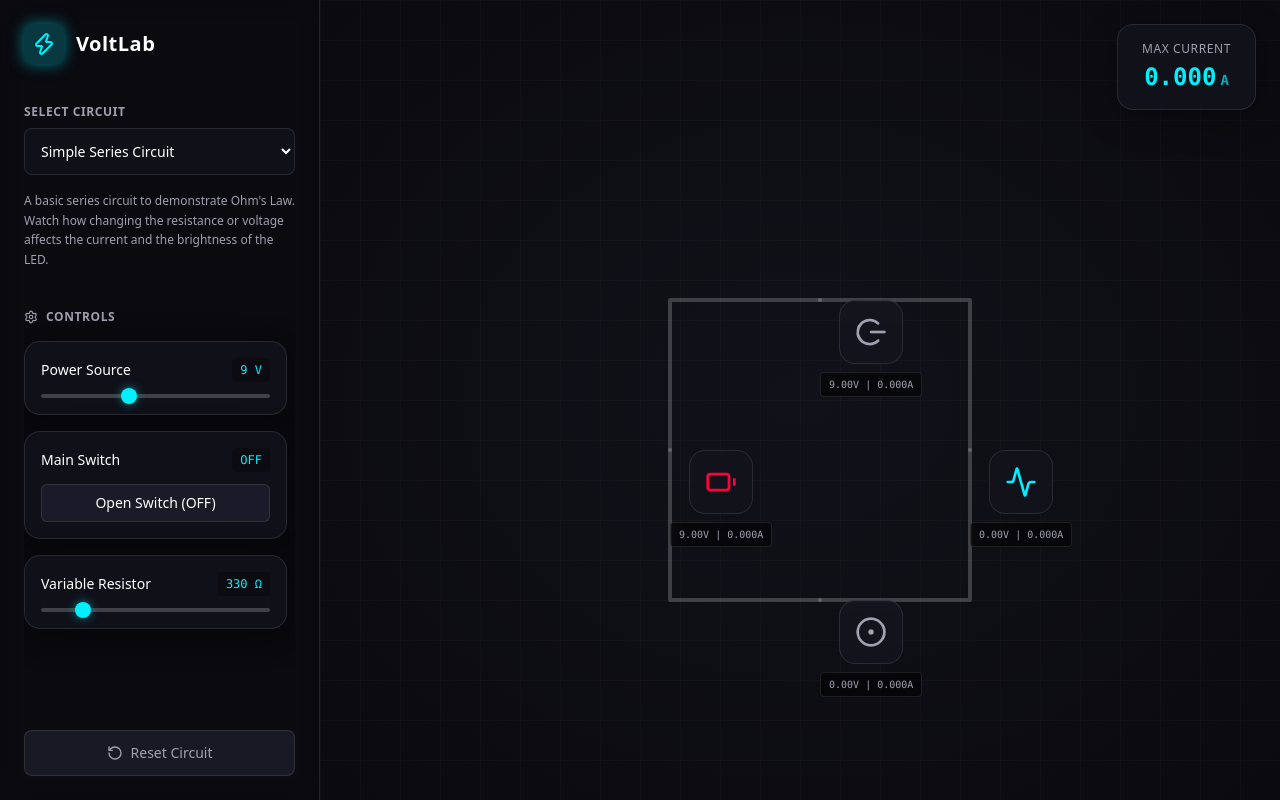
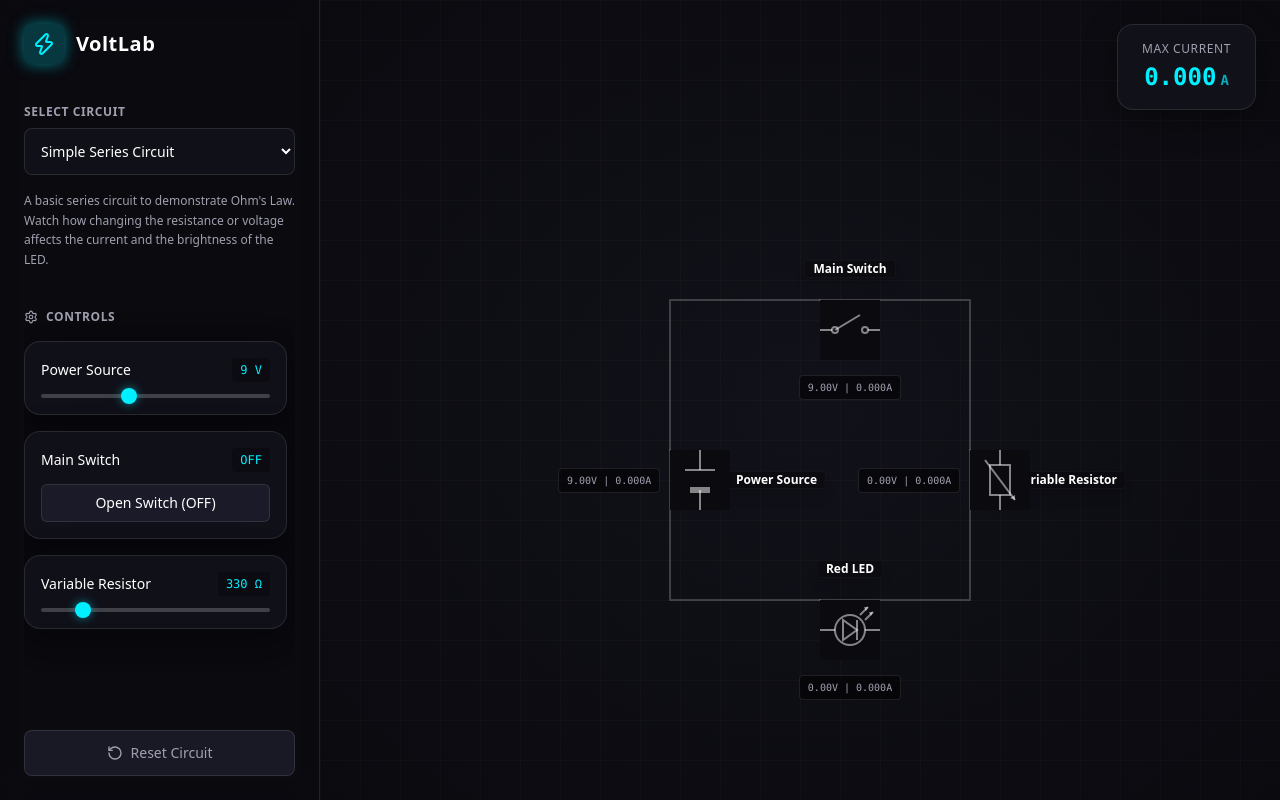
Before and after one commit to tobyStone/physics-circuit-simulator, a Next.js app: page / in a window 1280 px wide. Built offline with nearby package versions, Linux system fonts and the light colour scheme.

Commit message:
Update: use SQA schematic symbols and component labels

```diff
--- a/src/components/CircuitCanvas.tsx
+++ b/src/components/CircuitCanvas.tsx
@@ -1,6 +1,5 @@
 import { CircuitComponent, CircuitModel } from "@/lib/simulation/types";
 import { motion } from "framer-motion";
-import { Battery, Power, CircleDot, Activity, Cpu } from "lucide-react";
 
 interface CircuitCanvasProps {
   circuit: CircuitModel;
@@ -41,7 +40,7 @@ export default function CircuitCanvas({ circuit, components }: CircuitCanvasProp
                 d={pathD}
                 fill="none"
                 stroke={baseColor}
-                strokeWidth="4"
+                strokeWidth="2"
                 strokeLinecap="round"
                 strokeLinejoin="round"
               />
@@ -52,7 +51,7 @@ export default function CircuitCanvas({ circuit, components }: CircuitCanvasProp
                   d={pathD}
                   fill="none"
                   stroke={activeColor}
-                  strokeWidth="4"
+                  strokeWidth="2"
                   strokeLinecap="round"
                   strokeLinejoin="round"
                   strokeDasharray="10 15"
@@ -71,6 +70,7 @@ export default function CircuitCanvas({ circuit, components }: CircuitCanvasProp
       {components.map(c => {
         const x = (c.metadata?.x || 0) * gridSize + offsetX;
         const y = (c.metadata?.y || 0) * gridSize + offsetY;
+        const isVertical = c.metadata?.orientation === 'vertical';
 
         return (
           <motion.div
@@ -84,8 +84,11 @@ export default function CircuitCanvas({ circuit, components }: CircuitCanvasProp
               transform: 'translate(-50%, -50%)'
             }}
           >
+            <div className={`absolute ${isVertical ? '-right-24' : '-top-10'} text-xs font-bold text-text bg-background/80 px-2 rounded border border-border/30 shadow-lg whitespace-nowrap`}>
+              {c.name}
+            </div>
             <ComponentRenderer component={c} />
-            <div className="mt-2 px-2 py-1 bg-black/50 backdrop-blur-sm rounded text-[10px] text-text-muted font-mono whitespace-nowrap border border-border">
+            <div className={`absolute ${isVertical ? '-left-28' : '-bottom-10'} px-2 py-1 bg-black/50 backdrop-blur-sm rounded text-[10px] text-text-muted font-mono whitespace-nowrap border border-border`}>
               {c.voltageDrop.toFixed(2)}V | {c.current.toFixed(3)}A
             </div>
           </motion.div>
@@ -97,50 +100,106 @@ export default function CircuitCanvas({ circuit, components }: CircuitCanvasProp
 
 function ComponentRenderer({ component }: { component: CircuitComponent }) {
   const isVertical = component.metadata?.orientation === 'vertical';
+  const isActive = component.current > 0.001;
+  const strokeColor = isActive ? "var(--color-accent)" : "rgba(255, 255, 255, 0.5)";
+  const glow = isActive ? "drop-shadow(0 0 8px var(--color-accent-glow))" : "none";
+  const bg = "var(--color-background)";
 
-  // Dynamic glow based on current or voltage
-  const glowIntensity = Math.min(1, component.current * 10); // scale arbitrary
-  const glowSize = 10 + (glowIntensity * 20);
-
-  let icon = <Activity />;
-  let color = 'text-text-muted';
-  let glowColor = 'rgba(255,255,255,0)';
+  let svgContent = null;
 
   switch (component.type) {
     case 'Battery':
-      icon = <Battery size={32} />;
-      color = 'text-danger'; // Red for battery
+      svgContent = (
+        <>
+          <rect x="0" y="0" width="60" height="60" fill={bg} />
+          <line x1="0" y1="30" x2="20" y2="30" stroke={strokeColor} strokeWidth="2" />
+          <line x1="40" y1="30" x2="60" y2="30" stroke={strokeColor} strokeWidth="2" />
+          <line x1="20" y1="15" x2="20" y2="45" stroke={strokeColor} strokeWidth="2" />
+          <line x1="40" y1="20" x2="40" y2="40" stroke={strokeColor} strokeWidth="6" />
+        </>
+      );
       break;
     case 'Switch':
-      icon = <Power size={32} />;
-      color = component.value === 1 ? 'text-success' : 'text-text-muted';
-      glowColor = component.value === 1 ? 'rgba(0,255,102,0.3)' : 'rgba(0,0,0,0)';
+      svgContent = (
+        <>
+          <rect x="0" y="0" width="60" height="60" fill={bg} />
+          <line x1="0" y1="30" x2="15" y2="30" stroke={strokeColor} strokeWidth="2" />
+          <line x1="45" y1="30" x2="60" y2="30" stroke={strokeColor} strokeWidth="2" />
+          <circle cx="15" cy="30" r="3" fill={bg} stroke={strokeColor} strokeWidth="2" />
+          <circle cx="45" cy="30" r="3" fill={bg} stroke={strokeColor} strokeWidth="2" />
+          {component.value === 1 ? (
+             <line x1="15" y1="30" x2="45" y2="30" stroke={strokeColor} strokeWidth="2" />
+          ) : (
+             <line x1="15" y1="30" x2="40" y2="15" stroke={strokeColor} strokeWidth="2" />
+          )}
+        </>
+      );
       break;
     case 'Resistor':
-      icon = <Activity size={32} />;
-      color = 'text-accent';
+      const isVariable = component.metadata?.adjustable;
+      svgContent = (
+        <>
+          <rect x="0" y="0" width="60" height="60" fill={bg} />
+          <line x1="0" y1="30" x2="15" y2="30" stroke={strokeColor} strokeWidth="2" />
+          <line x1="45" y1="30" x2="60" y2="30" stroke={strokeColor} strokeWidth="2" />
+          <rect x="15" y="20" width="30" height="20" fill={bg} stroke={strokeColor} strokeWidth="2" />
+          {isVariable && (
+            <>
+              <line x1="10" y1="45" x2="50" y2="15" stroke={strokeColor} strokeWidth="2" />
+              <polygon points="50,15 45,15 48,20" fill={strokeColor} />
+            </>
+          )}
+        </>
+      );
       break;
     case 'LED':
-      icon = <CircleDot size={32} />;
-      color = component.current > 0 ? (component.metadata?.color === 'green' ? 'text-success' : 'text-danger') : 'text-text-muted';
-      glowColor = component.current > 0
-        ? (component.metadata?.color === 'green' ? 'rgba(0,255,102,0.6)' : 'rgba(255,0,60,0.6)')
-        : 'rgba(0,0,0,0)';
+      svgContent = (
+        <>
+          <rect x="0" y="0" width="60" height="60" fill={bg} />
+          <line x1="0" y1="30" x2="15" y2="30" stroke={strokeColor} strokeWidth="2" />
+          <line x1="45" y1="30" x2="60" y2="30" stroke={strokeColor} strokeWidth="2" />
+          <circle cx="30" cy="30" r="15" fill={bg} stroke={strokeColor} strokeWidth="2" />
+          <polygon points="23,20 23,40 37,30" fill="none" stroke={strokeColor} strokeWidth="2" />
+          <line x1="37" y1="20" x2="37" y2="40" stroke={strokeColor} strokeWidth="2" />
+          <line x1="40" y1="15" x2="48" y2="7" stroke={strokeColor} strokeWidth="2" />
+          <polygon points="48,7 44,7 46,11" fill={strokeColor} />
+          <line x1="45" y1="20" x2="53" y2="12" stroke={strokeColor} strokeWidth="2" />
+          <polygon points="53,12 49,12 51,16" fill={strokeColor} />
+        </>
+      );
       break;
     case 'TransistorNPN':
-      icon = <Cpu size={32} />;
-      color = 'text-white';
+      svgContent = (
+        <>
+          <rect x="0" y="0" width="60" height="60" fill={bg} />
+          <line x1="0" y1="30" x2="20" y2="30" stroke={strokeColor} strokeWidth="2" />
+          <line x1="20" y1="15" x2="20" y2="45" stroke={strokeColor} strokeWidth="3" />
+          <line x1="20" y1="25" x2="40" y2="10" stroke={strokeColor} strokeWidth="2" />
+          <line x1="40" y1="10" x2="40" y2="0" stroke={strokeColor} strokeWidth="2" />
+          <line x1="20" y1="35" x2="40" y2="50" stroke={strokeColor} strokeWidth="2" />
+          <line x1="40" y1="50" x2="40" y2="60" stroke={strokeColor} strokeWidth="2" />
+          <polygon points="38,48 30,44 35,39" fill={strokeColor} transform="rotate(20 35 45)" />
+          <circle cx="30" cy="30" r="25" fill="none" stroke={strokeColor} strokeWidth="2" />
+        </>
+      );
       break;
+    default:
+      svgContent = (
+         <>
+           <rect x="0" y="0" width="60" height="60" fill={bg} />
+           <line x1="0" y1="30" x2="60" y2="30" stroke={strokeColor} strokeWidth="2" />
+         </>
+      );
   }
 
   return (
     <div
-      className={`relative flex items-center justify-center w-16 h-16 rounded-xl glass-panel ${color} ${isVertical ? '' : 'rotate-90'}`}
-      style={{
-        boxShadow: `0 0 ${glowSize}px ${glowColor}, inset 0 0 ${glowSize/2}px ${glowColor}`
-      }}
+      className={`relative flex items-center justify-center w-[60px] h-[60px] ${isVertical ? 'rotate-90' : ''}`}
+      style={{ filter: glow }}
     >
-      {icon}
+      <svg width="60" height="60" viewBox="0 0 60 60">
+        {svgContent}
+      </svg>
     </div>
   );
 }
```
